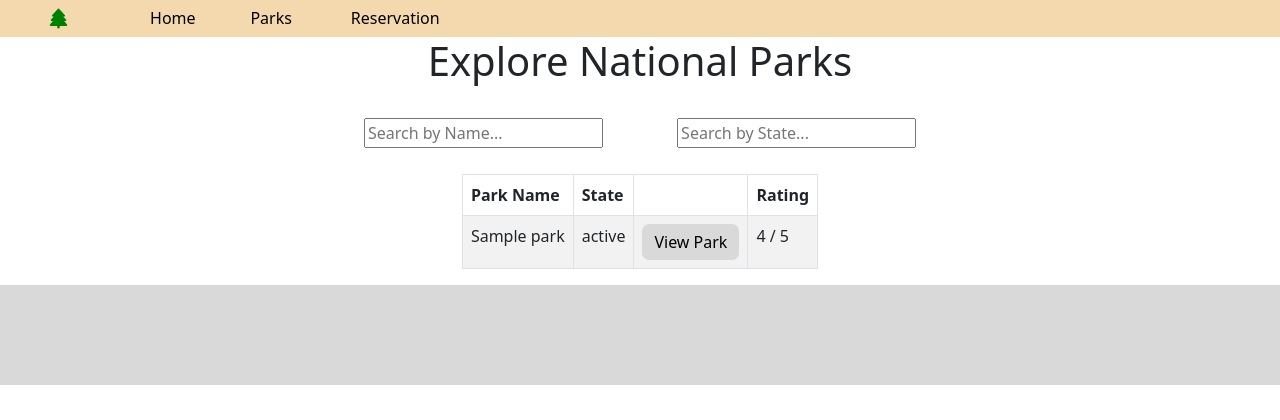
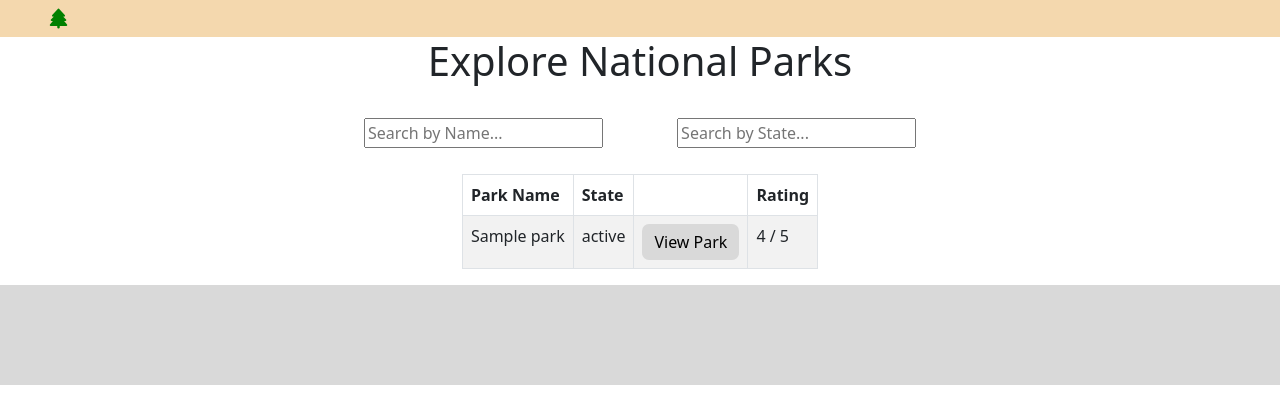
Before and after one commit to amaredia3/HappyCampers, a Django app: page /parks in a window 1280 px wide. Shown: the top 420 px of the page. Run offline with Django 4.2, Linux system fonts and the light colour scheme; tables that the repository leaves empty hold one stand-in row (values such as "Sample post"); some libraries are stand-ins or nearby versions.

Commit message:
removed navbar

```diff
--- a/app/templates/nationalParks.html
+++ b/app/templates/nationalParks.html
@@ -50,9 +50,6 @@
         <div class = "row" style="padding-top: .5%; padding-bottom: .5%; padding-left: 3%; padding-right: 3%; background-color: #f4d8ae;">
             <div id = "header icon" class = "col-1" style="content: center;">
                 <i class="fa fa-color fa-tree fa-lg"></i>
-            </div>
-            <div class = "col-1">
-                <a class = "navbar-link" href = "/home">Home</a>
             </div>
             <div class = "col-1">
                 <a class = "navbar-link" href = "/parks">Parks</a>
--- a/app/templates/parks.html
+++ b/app/templates/parks.html
@@ -43,17 +43,6 @@
         <div class = "row" style="padding-top: .5%; padding-bottom: .5%; padding-left: 3%; padding-right: 3%; background-color: #f4d8ae;">
             <div id = "header icon" class = "col-1" style="content: center;">
                 <i class="fa fa-color fa-tree fa-lg"></i>
-            </div>
-            <div class = "col-1">
-                <a class = "navbar-link" href = "home">Home</a>
-            </div>
-            <div class = "col-1">
-                <a class = "navbar-link" href = "parks">Parks</a>
-            </div>
-
-            <div class = "col-1">
-                <a class = "navbar-link" href = "reservations">Reservation</a>
-
             </div>
         </div>
 
```
